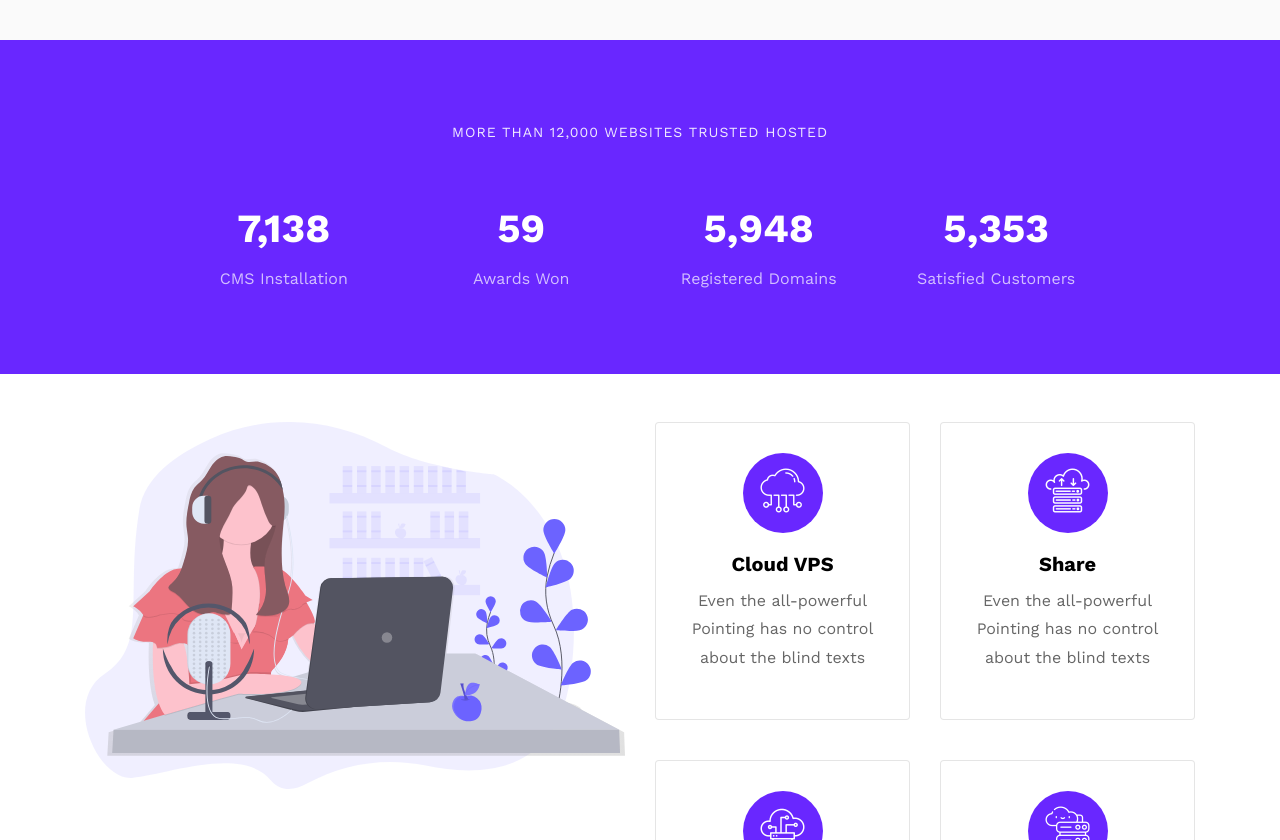
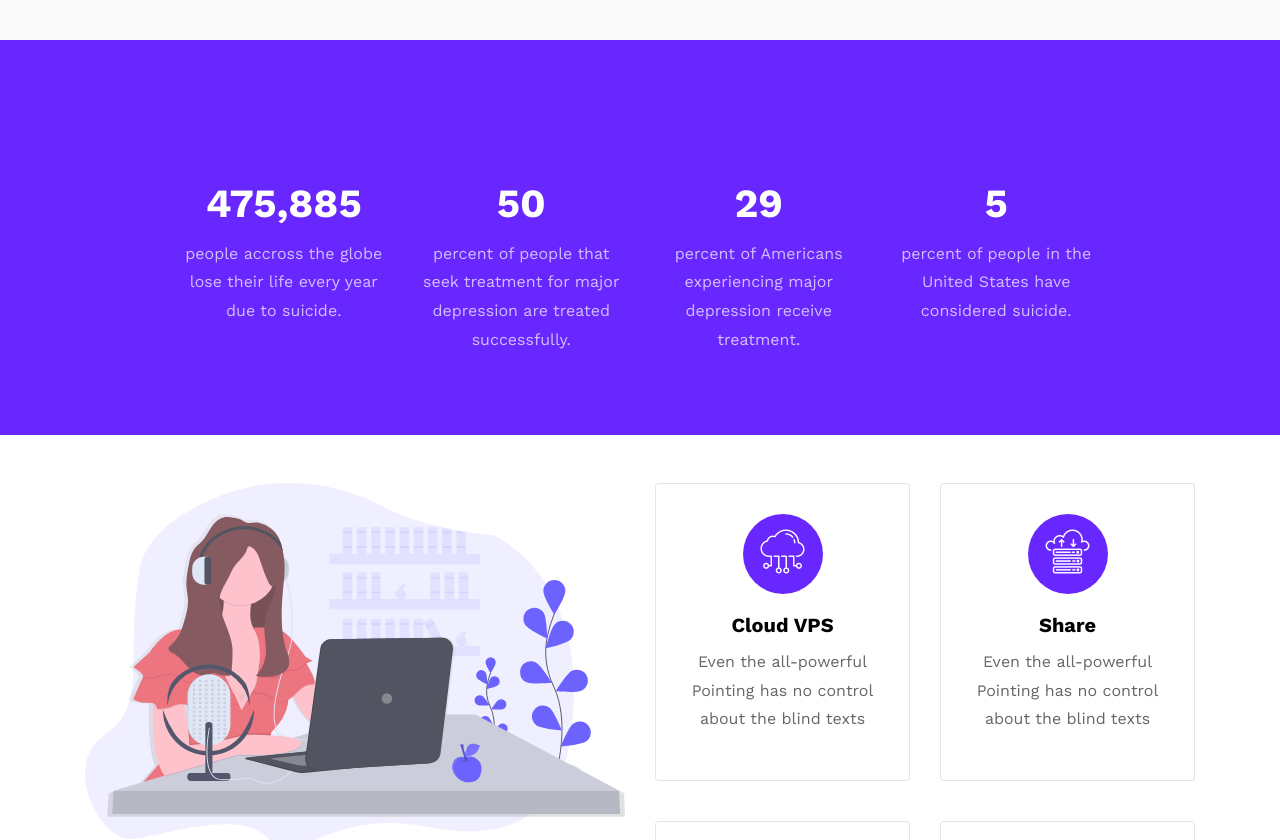
Before and after one commit to ayaanzhaque/SuiSense, a plain HTML site: page index.html in a window 1280 px wide. Shown: the part 2080-2920 px from the top of the page. Drawn offline with nearby package versions, Linux system fonts and the light colour scheme; some packages are replaced by stand-ins of ours; files whose address does not match are found by name.

Commit message:
statistics

```diff
--- a/index.html
+++ b/index.html
@@ -187,7 +187,6 @@
     	<div class="container">
     		<div class="row justify-content-center mb-5">
           <div class="col-md-7 text-center heading-section heading-section-white ftco-animate">
-            <span class="subheading">More than 12,000 websites trusted hosted</span>
           </div>
         </div>
     		<div class="row justify-content-center">
@@ -196,32 +195,38 @@
 		          <div class="col-md-3 d-flex justify-content-center counter-wrap ftco-animate">
 		            <div class="block-18 text-center">
 		              <div class="text">
-		                <strong class="number" data-number="12000">0</strong>
-		                <span>CMS Installation</span>
+                    <strong class="number" data-number="800000">0</strong>
+		                <span>people accross the globe lose their life every year due to suicide. </span>
 		              </div>
 		            </div>
 		          </div>
 		          <div class="col-md-3 d-flex justify-content-center counter-wrap ftco-animate">
 		            <div class="block-18 text-center">
 		              <div class="text">
-		                <strong class="number" data-number="100">0</strong>
-		                <span>Awards Won</span>
+                    <strong class="number" data-number="85">0</strong>
+		                <span>percent of people that seek treatment for major depression are treated successfully.</span>
 		              </div>
 		            </div>
 		          </div>
 		          <div class="col-md-3 d-flex justify-content-center counter-wrap ftco-animate">
 		            <div class="block-18 text-center">
 		              <div class="text">
-		                <strong class="number" data-number="10000">0</strong>
-		                <span>Registered Domains</span>
+		                <strong class="number" data-number="50">0</strong>
+		                <span>percent of Americans experiencing major depression receive treatment. </span>
 		              </div>
 		            </div>
 		          </div>
 		          <div class="col-md-3 d-flex justify-content-center counter-wrap ftco-animate">
 		            <div class="block-18 text-center">
 		              <div class="text">
-		                <strong class="number" data-number="9000">0</strong>
-		                <span>Satisfied Customers</span>
+                    <strong class="number" data-number="10">0</strong>
+                    <span>percent of people in the United States have considered suicide.</span>
+		              </div>
+		            </div>
+		          </div>
+		          <div class="col-md-3 d-flex justify-content-center counter-wrap ftco-animate">
+		            <div class="block-18 text-center">
+		              <div class="text">
 		              </div>
 		            </div>
 		          </div>
```
